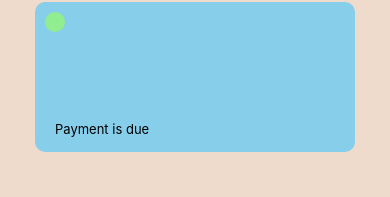
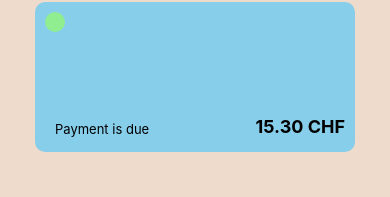
Before and after one commit to benjyros/Subscription-Reminder, a React Native app: screen /Home in a window 390 px wide. Shown: the part 173-370 px from the top of the page. Built offline with nearby package versions, Linux system fonts and the light colour scheme.

Commit message:
fixed adding firestore data

```diff
--- a/components/Subscription.js
+++ b/components/Subscription.js
@@ -13,6 +13,9 @@ const Subscription = (props) => {
       </View>
       <View style={styles.paymentInfo}>
         <Text style={styles.textPaymentInfo}>Payment is due {props.paymentDate}</Text>
+      </View>
+      <View style={styles.paymentAmount}>
+        <Text style={styles.textPaymentAmount}> 15.30 CHF</Text>
       </View>
     </View>
   );
@@ -54,10 +57,24 @@ const styles = StyleSheet.create({
     position: "absolute",
     bottom: 5,
     padding: 10,
+    alignItems: 'center',
+    flexDirection: 'row',
   },
   textPaymentInfo: {
     fontSize: 13
   },
+  paymentAmount: {
+    position: "absolute",
+    bottom: 5,
+    right: 0,
+    padding: 10,
+    alignItems: "center",
+    flexDirection: "row",
+  },
+  textPaymentAmount: {
+    fontWeight: "bold",
+    fontSize: 18,
+  }
 });
 
 export default Subscription;
--- /dev/null
+++ b/firebase.js
@@ -0,0 +1,22 @@
+// Import the functions you need from the SDKs you need
+import { initializeApp } from "firebase/app";
+import { getFirestore } from 'firebase/firestore';
+// TODO: Add SDKs for Firebase products that you want to use
+// https://firebase.google.com/docs/web/setup#available-libraries
+
+// Your web app's Firebase configuration
+const firebaseConfig = {
+  apiKey: "AIzaSyCuBFWVyIDhLqZrudfqcwbIjuQXoshypSc",
+  authDomain: "subscription-reminder-6e611.firebaseapp.com",
+  projectId: "subscription-reminder-6e611",
+  storageBucket: "subscription-reminder-6e611.appspot.com",
+  messagingSenderId: "366825896785",
+  appId: "1:366825896785:web:b4888dd4250cbb7c6db170"
+};
+
+// Initialize Firebase
+const app = initializeApp(firebaseConfig);
+
+const firestore = getFirestore(app);
+
+export { firestore };
--- a/package.json
+++ b/package.json
@@ -9,12 +9,14 @@
     "web": "expo start --web"
   },
   "dependencies": {
+    "@react-native-community/datetimepicker": "6.5.2",
     "@react-native-picker/picker": "2.4.8",
     "@react-navigation/native": "^6.0.13",
     "@react-navigation/native-stack": "^6.9.1",
     "expo": "~47.0.6",
     "expo-dev-client": "~2.0.1",
     "expo-status-bar": "~1.4.2",
+    "firebase": "^9.13.0",
     "react": "18.1.0",
     "react-native": "0.70.5",
     "react-native-safe-area-context": "4.4.1",
--- a/screens/CreateReminder.js
+++ b/screens/CreateReminder.js
@@ -1,12 +1,18 @@
-import React, {useState} from 'react';
+import React, { useState } from 'react';
 import { StatusBar } from 'expo-status-bar';
-import { Button, StyleSheet, ScrollView, TouchableOpacity, Text, TextInput, View, Pressable } from 'react-native';
-import {Picker} from '@react-native-picker/picker';
+import { Button, StyleSheet, ScrollView, TouchableOpacity, Text, TextInput, View, } from 'react-native';
+import { Picker } from '@react-native-picker/picker';
+import { firestore } from '../firebase';
+import { doc, setDoc } from 'firebase/firestore';
 
 export default function CreateReminder({ navigation }) {
-    const [title, setTitle] = React.useState();
-    const [description, setDescription] = React.useState();
-    const [costs, onChangeCosts] = React.useState("CHF");
+    const [title, setTitle] = React.useState("");
+    const [description, setDescription] = React.useState("");
+    const [costs, setCosts] = React.useState("");
+    const [selectedCycle, setSelectedCycle] = React.useState("");
+
+
+
 
     const [sub, setSub] = React.useState();
     const [subItems, setSubItems] = useState([]);
@@ -14,10 +20,19 @@ export default function CreateReminder({ navigation }) {
     const handleAddSub = () => {
         navigation.navigate('Home');
         setSubItems([...subItems, sub]);
-        setSub(null);
+        addSub();
+
     }
 
-    const [selectedCycle, setSelectedCycle] = React.useState();
+    const addSub = async () => {
+        await setDoc(doc(firestore, 'subs', title), {
+            title: title,
+            costs: costs,
+            cycle: selectedCycle,
+            description: description
+        });
+    }
+
 
     return (
         <View style={styles.container} >
@@ -39,36 +54,36 @@ export default function CreateReminder({ navigation }) {
                 <Text>Costs:</Text>
                 <TextInput
                     style={styles.input}
-                    onChangeText={cost => onChangeCosts(cost)}
+                    onChangeText={cost => setCosts(cost)}
                     keyboardType="numeric"
                     placeholder={"CHF"}
+                    value={costs}
                 />
+                <Text>Start:</Text>
+
                 <Text>Payment Cycle:</Text>
                 <Picker style={styles.picker}
                     selectedValue={selectedCycle}
                     onValueChange={(itemValue, itemIndex) =>
                         setSelectedCycle(itemValue)
                     }>
-                        <Picker.Item label='Every Week' value='week' />
-                        <Picker.Item label='Every Month' value='month' />
-                        <Picker.Item label='Every Year' value='year' />
-                    </Picker>
+                    <Picker.Item label='Every Week' value='week' />
+                    <Picker.Item label='Every Month' value='month' />
+                    <Picker.Item label='Every Year' value='year' />
+                </Picker>
                 <Text>Description:</Text>
                 <TextInput
                     style={styles.multiInput}
-                    multiline
-                    numberOfLines={5}
-                    onChangeText={text => onChangDescription(text)}
                     placeholder={"description"}
+                    onChangeText={description => setDescription(description)}
+                    value={description}
                 />
             </ScrollView>
             <View style={styles.buttonView}>
                 <View style={{ width: '50%', paddingRight: 10 }}>
                     <TouchableOpacity
                         style={styles.button}
-                        onPress={() =>
-                            handleAddSub()
-                        }
+                        onPress={handleAddSub}
                     >
                         <Text style={styles.buttonText}>Save</Text>
                     </TouchableOpacity>
```
Also changed, not shown: 1 other file (tests, documents, lock files or other folders).
